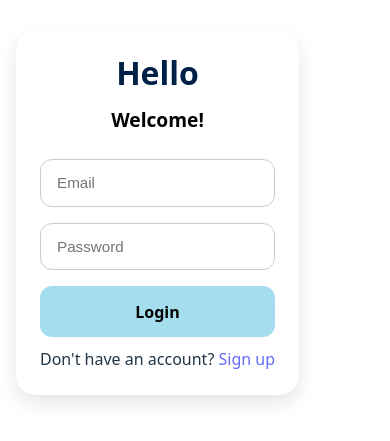
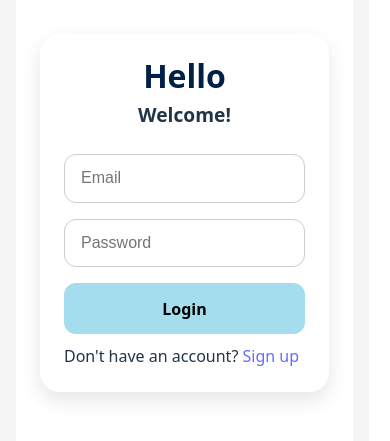
Before and after one commit to Bridgettaki/Ecommerce, a React (Vite) app: page /login in a window 390 px wide. Shown: the part 209-650 px from the top of the page. Built offline with nearby package versions, Linux system fonts and the light colour scheme.

Commit message:
Refactor LoginPage styles for responsiveness and clarity

```diff
--- a/src/pages/LoginPage.css
+++ b/src/pages/LoginPage.css
@@ -1,26 +1,34 @@
-this is why i kept asking you to please fix it. Here is the code so it can be fixed properly this time  .login-container {
+/* -------------------- */
+/* Container */
+/* -------------------- */
+.login-container {
   display: flex;
   justify-content: center;
   align-items: center;
   min-height: 100vh;
   background: #f5f5f5;
-  overflow: hidden;
-  position: relative;
+  padding: 1rem;          /* ✅ allows breathing space on mobile */
 }
 
+/* -------------------- */
+/* Laptop frame */
+/* -------------------- */
 .laptop-frame {
-  width: 1310px;
-  height: 620px;
+  width: 100%;            /* ✅ responsive */
+  max-width: 1200px;      /* ✅ caps size on desktop */
+  min-height: 500px;
   background: #fff;
   border-radius: 12px;
   box-shadow: 0 8px 25px rgba(0, 0, 0, 0.15);
   display: flex;
   justify-content: center;
   align-items: center;
-  overflow: auto;
-  position: relative;
+  padding: 2rem;
 }
 
+/* -------------------- */
+/* Login box */
+/* -------------------- */
 .login-box {
   background: #fff;
   border-radius: 20px;
@@ -28,25 +36,29 @@ this is why i kept asking you to please fix it. Here is the code so it can be fi
   padding: 2rem;
   width: 100%;
   max-width: 400px;
-  z-index: 2;
 }
 
+/* -------------------- */
+/* Headings */
+/* -------------------- */
 .login-box h1 {
   text-align: center;
   font-size: 2rem;
   font-weight: bold;
   color: #002147;
-  margin-bottom: 1rem;
+  margin-bottom: 0.5rem;
 }
 
 .login-box h2 {
   text-align: center;
   font-size: 1.2rem;
   font-weight: 600;
-  color: black;
   margin-bottom: 1.5rem;
 }
 
+/* -------------------- */
+/* Form */
+/* -------------------- */
 .login-box form {
   display: flex;
   flex-direction: column;
@@ -57,132 +69,51 @@ this is why i kept asking you to please fix it. Here is the code so it can be fi
   padding: 0.9rem 1rem;
   border: 1px solid #ccc;
   border-radius: 12px;
-  font-size: 0.95rem;
-  outline: none;
-  transition: 0.3s;
-}
-
-.login-box input:focus {
-  border-color: #A4DDED;
-  box-shadow: #002147;
+  font-size: 1rem;
 }
 
 .login-box button {
   background: #A4DDED;
-  color: black;
   font-weight: bold;
   padding: 0.9rem;
+  border-radius: 12px;
   border: none;
-  border-radius: 12px;
   cursor: pointer;
-  font-size: 1rem;
-  transition: 0.3s;
 }
 
-.login-box button:hover {
-  background: #A4DDED;
+/* -------------------- */
+/* Links */
+/* -------------------- */
+.signup,
+.forgot-password {
+  text-align: center;
+  margin-top: 1rem;
 }
 
-.forgot-password,
-.signup {
-  text-align: center;
-  margin-top: 0.8rem;
-  font-size: 0.9rem;
+/* -------------------- */
+/* Social login */
+/* -------------------- */
+.social-login {
+  display: flex;
+  gap: 1rem;
+  margin-top: 1.5rem;
 }
 
-.forgot-password a,
-.signup a {
-  color: #002147;
-  font-weight: bold;
-  text-decoration: none;
-}
-
-.forgot-password a:hover,
-.signup a:hover {
-  text-decoration: underline;
-}
-
-.social-login {
-  display: flex;
-  justify-content: center;
-  gap: 1rem;
-  margin: 1.5rem 0;
-}
-
-.social-login button {
-  display: flex;
-  align-items: center;
-  gap: 0.5rem;
-  border: 1px solid #ccc;
-  background: #fff;
-  padding: 0.6rem 1rem;
-  border-radius: 10px;
-  cursor: pointer;
-  font-size: 0.9rem;
-  transition: 0.3s;
-}
-
-.social-login button:hover {
-  background: #f5f5f5;
-}
-
-.social-login img {
-  width: 20px;
-  height: 20px;
-}
-
-
-.bg-shape {
-  position: absolute;
-  border-radius: 50%;
-  background: #1E2952;
-  z-index: 1;
-}
-
-.bg-shape.one {
-  width: 200px;
-  height: 200px;
-  bottom: -50px;
-  left: -50px;
-}
-
-.bg-shape.two {
-  width: 250px;
-  height: 250px;
-  top: -80px;
-  right: -80px;
-}
-
-@media (min-width: 1600px) {
-  .laptop-frame {
-    width: 80%;
-    height: 70%;
-  }
-}
-
-@media (max-width: 1024px) {
-  .laptop-frame {
-    width: 90%;
-    height: auto;
-    padding: 2rem 1rem;
-  }
-}
-
+/* -------------------- */
+/* ✅ MOBILE FIXES */
+/* -------------------- */
 @media (max-width: 768px) {
   .laptop-frame {
-    width: 100%;
-    height: auto;
+    padding: 1.5rem;
     border-radius: 0;
     box-shadow: none;
   }
 
   .login-box {
-    max-width: 100%;
     padding: 1.5rem;
   }
 
   .social-login {
     flex-direction: column;
-    gap: 0.5rem;
   }
 }
```
